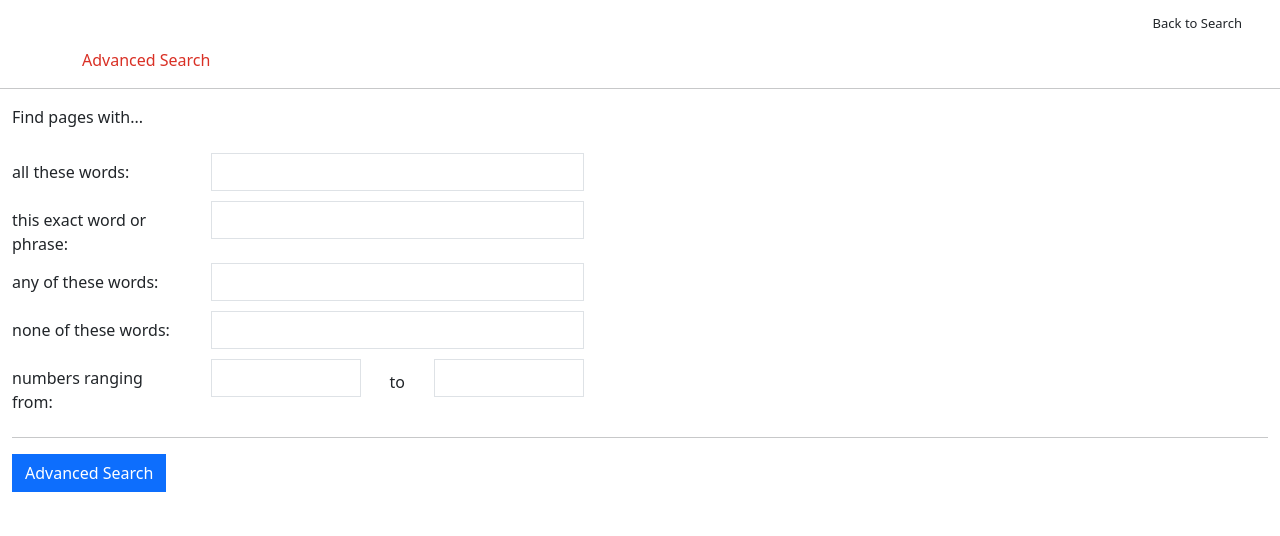
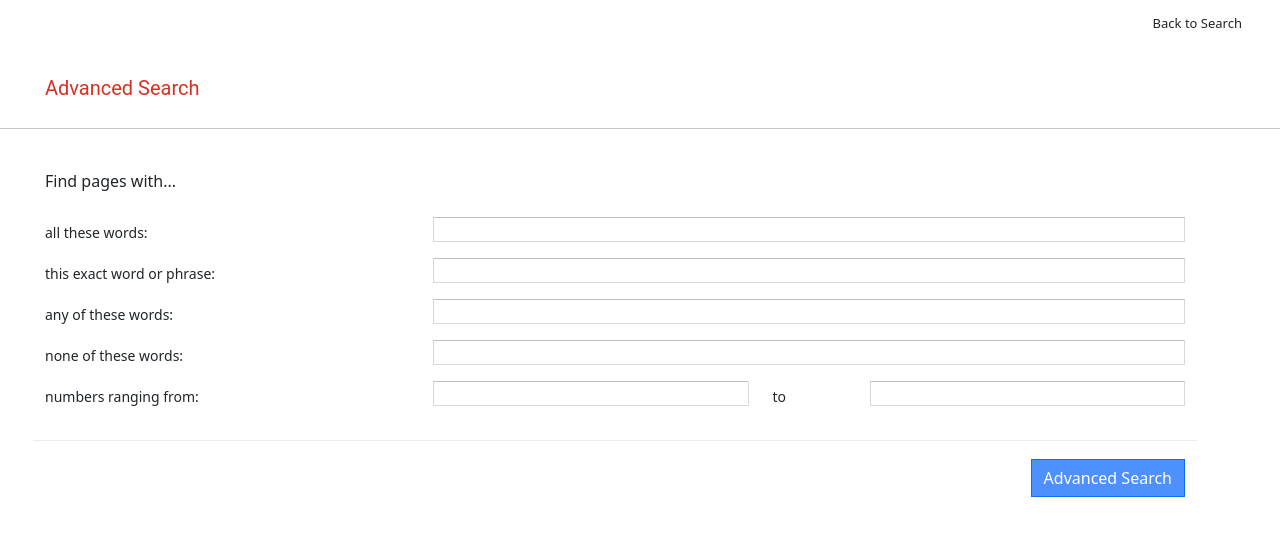
Before and after one commit to Trev-Robertson/project0, a plain HTML site: page advanced.html in a window 1280 px wide. Drawn offline with nearby package versions, Linux system fonts and the light colour scheme.

Commit message:
updates to advanced styling

```diff
--- a/advanced.html
+++ b/advanced.html
@@ -11,53 +11,55 @@
         <div class="navigation-links container-fluid align-items-center">
             <a class="me-4 link-underline link-underline-opacity-0 link-underline-opacity-75-hover link-dark" href="index.html">Back to Search</a>
         </div>
-          <div class="container">
-            <label style="color: #d93025;">Advanced Search</label>
+          <div class="appbar">
+            <label style="margin-left: 10px; font-family: Roboto, Arial, sans-serif">Advanced Search</label>
           </div>
           <hr>
-          <div class="container-fluid">
+          <div class="container-fluid advanced-search-form-container">
             <form action="https://www.google.com/search">
             <div class="mb-4">
               Find pages with...
             </div>
-              <div class="find-pages-with-group">
+              <div>
                 <div class="row">
-                  <label for="all-these-words" class="col-sm-4 col-form-label">all these words:</label>
+                  <label for="all-these-words" class="col-sm-4 col-form-label-sm advanced-search-labels">all these words:</label>
                   <div class="col-sm-8">
-                    <input type="text" class="form-control rounded-0" id="all-these-words" name="as_q">
+                    <input type="text" class="form-control rounded-0 advanced-search-inputs" id="all-these-words" name="as_q">
                   </div>
                 </div>
                 <div class="row">
-                  <label for="this-exact-word" class="col-sm-4 col-form-label">this exact word or phrase:</label>
+                  <label for="this-exact-word" class="col-sm-4 col-form-label-sm advanced-search-labels">this exact word or phrase:</label>
                   <div class="col-sm-8">
-                    <input type="text" class="form-control rounded-0" id="this-exact-word" name="as_epq">
+                    <input type="text" class="form-control rounded-0 advanced-search-inputs" id="this-exact-word" name="as_epq">
                   </div>
                 </div>
                 <div class="row">
-                  <label for="any-of" class="col-sm-4 col-form-label">any of these words:</label>
+                  <label for="any-of" class="col-sm-4 col-form-label-sm advanced-search-labels">any of these words:</label>
                   <div class="col-sm-8">
-                    <input type="text" class="form-control rounded-0" id="any-of" name="as_oq">
+                    <input type="text" class="form-control rounded-0 advanced-search-inputs" id="any-of" name="as_oq">
                   </div>
                 </div>
                 <div class="row">
-                  <label for="none-of" class="col-sm-4 col-form-label">none of these words:</label>
+                  <label for="none-of" class="col-sm-4 col-form-label-sm advanced-search-labels">none of these words:</label>
                   <div class="col-sm-8">
-                    <input type="text" class="form-control rounded-0" id="none-of" name="as_eq">
+                    <input type="text" class="form-control rounded-0 advanced-search-inputs" id="none-of" name="as_eq">
                   </div>
                 </div>
                 <div class="row">
-                  <label for="number-ranging" class="col-sm-4 col-form-label">numbers ranging from:</label>
+                  <label for="number-ranging" class="col-sm-4 col-form-label-sm advanced-search-labels">numbers ranging from:</label>
                     <div class="col-sm">
-                      <input type="text" class="form-control rounded-0" id="number-ranging" name="as_nlo">
+                      <input type="text" class="form-control rounded-0 advanced-search-inputs" id="number-ranging" name="as_nlo">
                     </div>
-                    <span class="col-sm-1 d-flex align-items-center justify-content-center mb-3">to</span>
+                  <label class="col-sm-1 col-form-label-sm">to</label>
                     <div class="col-sm">
-                      <input type="text" class="form-control rounded-0" id="number-ranging" name="as_nhi">
+                      <input type="text" class="form-control rounded-0 advanced-search-inputs" id="number-ranging" name="as_nhi">
                     </div>
+              <div style="border-top: 1px solid #ebebeb; width: 100%; margin: 18px 0; clear: both;"></div>
+              <div class="d-flex justify-content-end">
+                <button type="submit" class="btn btn-primary rounded-0 advanced-search-button">Advanced Search</button>
+              </div>
                 </div>
               </div>
-              <hr>
-                <button type="submit" class="btn btn-primary rounded-0">Advanced Search</button>
           </form>
         </div>
         <script src="https://cdn.jsdelivr.net/npm/bootstrap@5.3.3/dist/js/bootstrap.bundle.min.js" integrity="sha384-YvpcrYf0tY3lHB60NNkmXc5s9fDVZLESaAA55NDzOxhy9GkcIdslK1eN7N6jIeHz" crossorigin="anonymous"></script>
--- a/styles.scss
+++ b/styles.scss
@@ -8,6 +8,12 @@ body {
     align-items: center;
     padding: 20px;
     position: relative;
+}
+
+.appbar {
+    color: #d93025;
+    font-size: 20px;
+    margin: 25px 35px
 }
 
 .navigation-links {
@@ -44,10 +50,7 @@ body {
     color: #202124;
 }
 
-.find-pages-with-group {
-  max-width: 572px;
-}
-.find-pages-with-group label + div {
+.advanced-search-labels {
     margin-bottom: 10px;
 }
 
@@ -137,3 +140,25 @@ body {
     width: 100%;
     height: 29px;
 }
+
+.col-form-label {
+    font-size: 13px
+}
+
+.advanced-search-button {
+    background-color: #4d90fe !important;
+}
+
+.advanced-search-inputs {
+    height: 25px;
+    border: 1px solid #d9d9d9 !important;
+    border-top: 1px solid #c0c0c0 !important;
+}
+
+.advanced-search-form-container {
+    max-width: 1140px;
+    min-width: 200px;
+    width: 96%;
+    margin: 40px 2% 0 45px !important;
+    padding: 0 !important;
+}
```
Also changed, not shown: styles.css, 1 other file.
